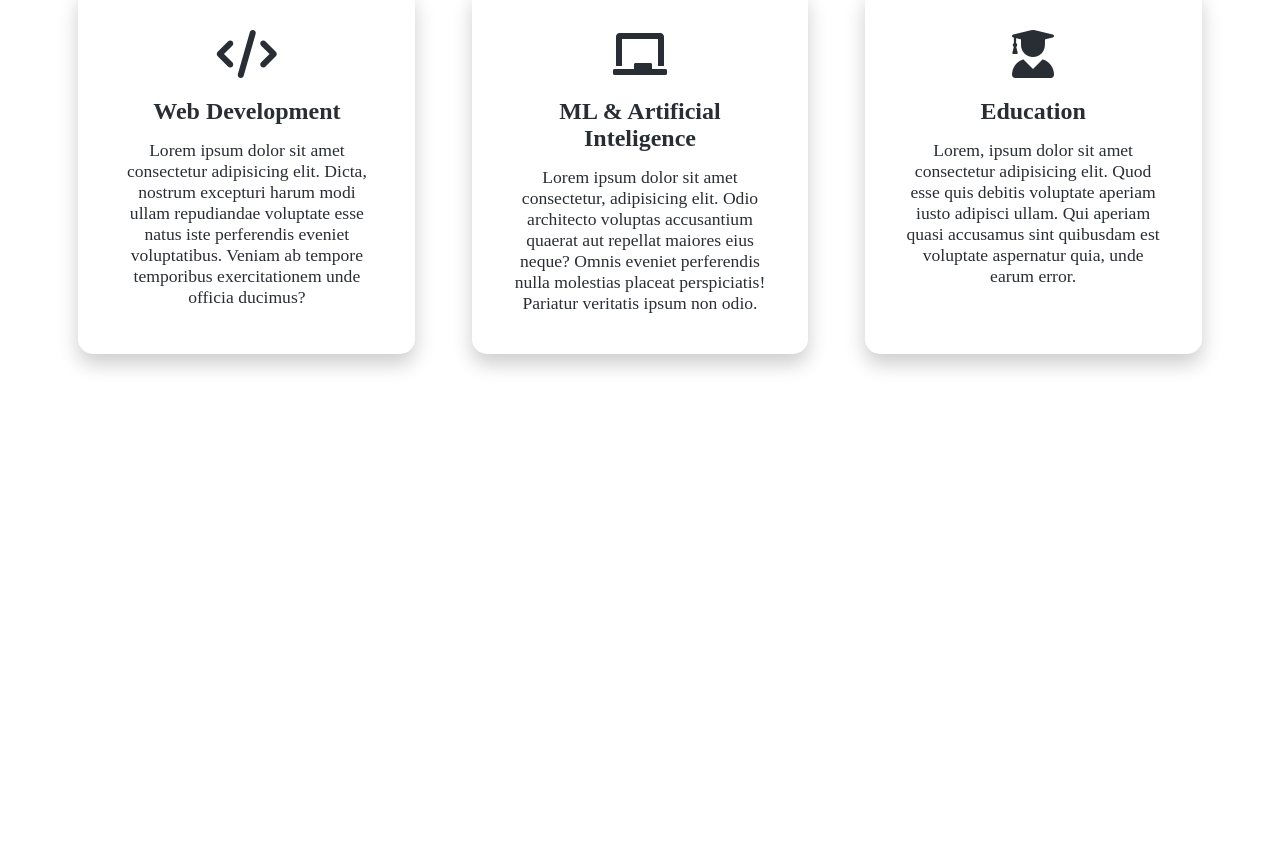
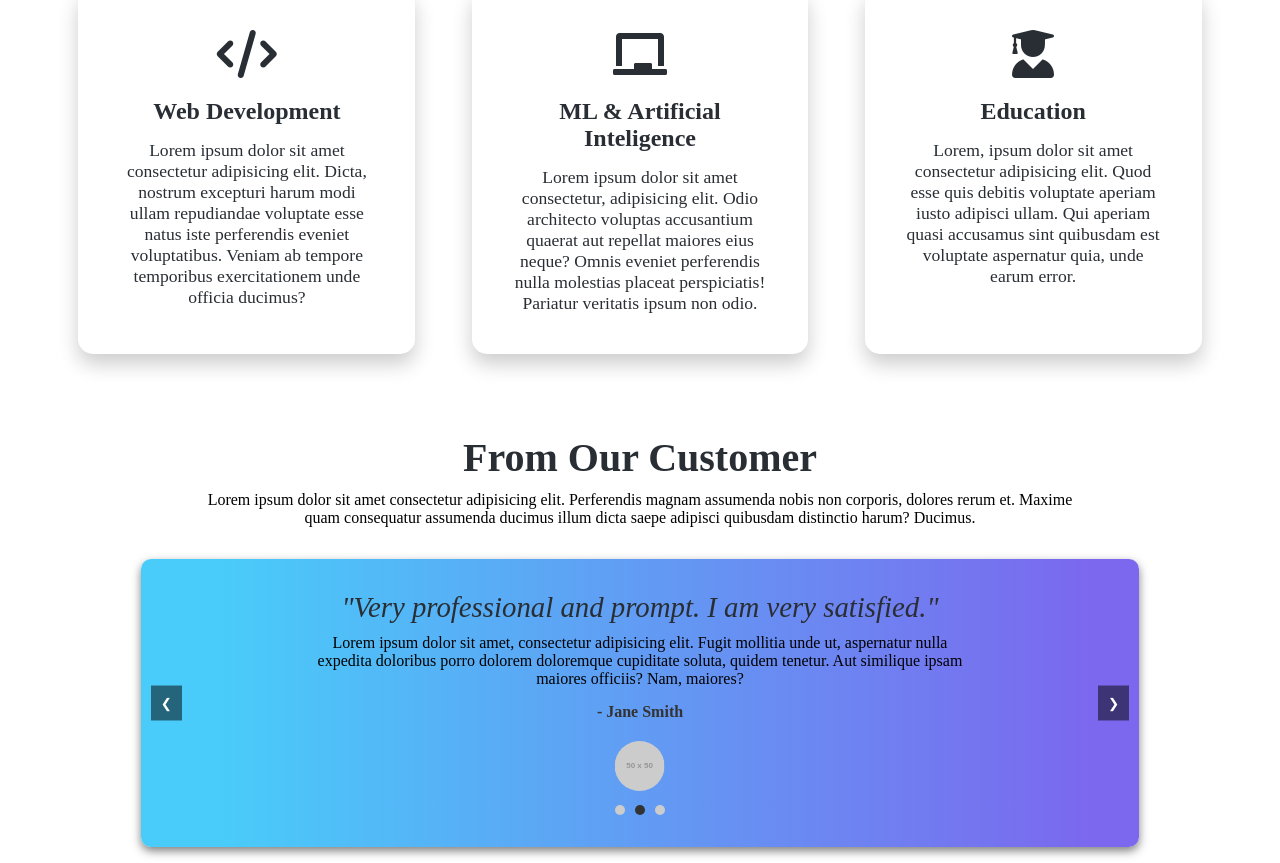
Before and after one commit to akashm2401/WTW, a React (Create React App) app: page / in a window 1280 px wide. Shown: the part 1879-2742 px from the top of the page. Before the commit the page ends 2281 px from the top, so only its background shows below. Built offline with nearby package versions, Linux system fonts and the light colour scheme.

Commit message:
Added reviews section

```diff
--- a/src/components/LandingPage/LandingPage.tsx
+++ b/src/components/LandingPage/LandingPage.tsx
@@ -4,6 +4,7 @@ import React from 'react';
 import HeroComponent from './HeroComponent/HeroComponent.tsx';
 import AboutComponent from './AboutComponent/AboutComponent.tsx';
 import ServicesComponent from './ServicesComponent/ServicesComponent.tsx';
+import ReviewsComponent from './ReviewsComponent/ReviewsComponent.tsx';
 
 export default function LandingPage() {
   return (
@@ -13,6 +14,7 @@ export default function LandingPage() {
             <HeroComponent/>
             <AboutComponent/>
             <ServicesComponent/>
+            <ReviewsComponent/>
         </section>
     </div>
   )
--- /dev/null
+++ b/src/components/LandingPage/ReviewsComponent/ReviewsComponent.scss
@@ -0,0 +1,160 @@
+#reviews {
+    padding: 1rem;
+    margin-top: 1rem;
+
+    .reviews-container {
+
+        .reviews-header {
+            h2 {
+                color: #292E34;
+                text-align: center;
+                font-size: 2.5rem;
+            }
+
+            p {
+                margin: 10px 15%;
+                width: 70%;
+                text-align: center;
+                font-size: 1rem;
+            }
+        }
+
+        .reviews-main {
+            margin-top: 2rem;
+            .carousel {
+                position: relative;
+                width: 80%;
+                // max-width: 600px;
+                margin: auto;
+                overflow: hidden;
+                border-radius: 10px;
+                // background-color: #f9f9f9;
+                background: linear-gradient(90deg, rgba(73,204,249,1) 8%, rgba(123,104,238,1) 95%);
+                padding: 2rem;
+                box-shadow: 0 4px 10px rgba(0, 0, 0, 0.5);
+
+                .carousel-inner {
+                    display: flex;
+                    transition: transform 0.5s ease-in-out;
+                    /* Smooth transition */
+
+                    .carousel-slide {
+                        min-width: 100%;
+                        box-sizing: border-box;
+                        text-align: center;
+
+                        .review-text {
+                            font-style: italic;
+                            margin-bottom: 10px;
+                            // color: #555;
+                            color: #292E34;
+                            font-size: 1.8rem;
+                        }
+
+                        .review-desc{
+                            margin: 0 15%;
+                            width: 70%;
+                            text-wrap: wrap;
+                            text-align: center;
+                            font-size: 1rem;
+                            margin-bottom: 15px;
+                        }
+
+                        .review-author {
+                            font-weight: bold;
+                            color: #333;
+                            margin-bottom: 10px;
+                        }
+
+                        .review-image {
+                            width: 50px;
+                            height: 50px;
+                            border-radius: 50%;
+                            object-fit: cover;
+                            margin-top: 10px;
+                        }
+                    }
+                }
+
+                .carousel-button {
+                    position: absolute;
+                    top: 50%;
+                    transform: translateY(-50%);
+                    background-color: rgba(0, 0, 0, 0.5);
+                    color: white;
+                    border: none;
+                    padding: 10px;
+                    cursor: pointer;
+                    z-index: 10;
+                }
+
+                .carousel-button.prev {
+                    left: 10px;
+                }
+
+                .carousel-button.next {
+                    right: 10px;
+                }
+
+                .carousel-dots {
+                    display: flex;
+                    justify-content: center;
+                    margin-top: 10px;
+
+                    .dot {
+                        width: 10px;
+                        height: 10px;
+                        margin: 0 5px;
+                        background-color: #ccc;
+                        border-radius: 50%;
+                        cursor: pointer;
+                        transition: background-color 0.3s ease;
+                    }
+
+                    .dot.active {
+                        background-color: #333;
+                    }
+                }
+            }
+        }
+    }
+}
+
+// Responsive
+@media only screen and (max-width: 992px) {
+    #reviews {
+
+        .reviews-container {
+
+            .reviews-header {
+
+                p {
+                    margin: 10px 5%;
+                    width: 90%;
+                }
+            }
+
+            .reviews-main {
+
+                .carousel {
+                    width: 90%;
+                    padding: 1rem 0;
+
+                    .carousel-inner {
+                        .carousel-slide {
+                            .review-text {
+                                font-size: 1.2rem;
+                            }
+
+                            .review-desc {
+                                margin: 0 10%;
+                                width: 80%;
+                                font-size: 0.8rem;
+                            }
+                        }
+                    }
+                }
+            }
+        }
+    }
+}
--- /dev/null
+++ b/src/components/LandingPage/ReviewsComponent/ReviewsComponent.tsx
@@ -0,0 +1,97 @@
+import React, { useState, useEffect } from 'react';
+
+// Add CSS
+import './ReviewsComponent.scss'
+
+export default function ReviewsComponent() {
+    const reviews = [
+        {
+            text: "This service was absolutely amazing! Highly recommended.",
+            desc: "Lorem ipsum dolor sit amet, consectetur adipisicing elit. Fugit mollitia unde ut, aspernatur nulla expedita doloribus porro dolorem doloremque cupiditate soluta, quidem tenetur. Aut similique ipsam maiores officiis? Nam, maiores?",
+            author: "John Doe",
+            image: "https://via.placeholder.com/50" // Optional profile image
+        },
+        {
+            text: "Very professional and prompt. I am very satisfied.",
+            desc: "Lorem ipsum dolor sit amet, consectetur adipisicing elit. Fugit mollitia unde ut, aspernatur nulla expedita doloribus porro dolorem doloremque cupiditate soluta, quidem tenetur. Aut similique ipsam maiores officiis? Nam, maiores?",
+            author: "Jane Smith",
+            image: "https://via.placeholder.com/50"
+        },
+        {
+            text: "Excellent support and great value for money.",
+            desc: "Lorem ipsum dolor sit amet, consectetur adipisicing elit. Fugit mollitia unde ut, aspernatur nulla expedita doloribus porro dolorem doloremque cupiditate soluta, quidem tenetur. Aut similique ipsam maiores officiis? Nam, maiores?",
+            author: "Michael Lee",
+            image: "https://via.placeholder.com/50"
+        },
+    ];
+
+    const [currentIndex, setCurrentIndex] = useState(0);
+
+    const prevSlide = () => {
+        const isFirstSlide = currentIndex === 0;
+        const newIndex = isFirstSlide ? reviews.length - 1 : currentIndex - 1;
+        setCurrentIndex(newIndex);
+    };
+
+    const nextSlide = () => {
+        const isLastSlide = currentIndex === reviews.length - 1;
+        const newIndex = isLastSlide ? 0 : currentIndex + 1;
+        setCurrentIndex(newIndex);
+    };
+
+    const goToSlide = (slideIndex) => {
+        setCurrentIndex(slideIndex);
+    };
+
+    useEffect(() => {
+        const autoScroll = setInterval(() => {
+            nextSlide();
+        }, 5000);
+
+        return () => clearInterval(autoScroll); // Cleanup on unmount
+    }, [currentIndex]);
+
+    return (
+        <div>
+            <section id="reviews">
+                <div className="reviews-container">
+                    <div className="reviews-header">
+                        <h2>From Our Customer</h2>
+                        <p>Lorem ipsum dolor sit amet consectetur adipisicing elit. Perferendis magnam assumenda nobis non corporis, dolores rerum et. Maxime quam consequatur assumenda ducimus illum dicta saepe adipisci quibusdam distinctio harum? Ducimus.</p>
+                    </div>
+
+                    <div className="reviews-main">
+                        <div className="carousel">
+                            <div
+                                className="carousel-inner"
+                                style={{ transform: `translateX(-${currentIndex * 100}%)` }}
+                            >
+                                {reviews.map((review, index) => (
+                                    <div key={index} className="carousel-slide">
+                                        <p className="review-text">"{review.text}"</p>
+                                        <div className="review-desc">{review.desc}</div>
+                                        <h4 className="review-author">- {review.author}</h4>
+                                        {review.image && (
+                                            <img src={review.image} alt={review.author} className="review-image" />
+                                        )}
+                                    </div>
+                                ))}
+                            </div>
+                            <button onClick={prevSlide} className="carousel-button prev">❮</button>
+                            <button onClick={nextSlide} className="carousel-button next">❯</button>
+                            <div className="carousel-dots">
+                                {reviews.map((_, index) => (
+                                    <div
+                                        key={index}
+                                        className={`dot ${currentIndex === index ? 'active' : ''}`}
+                                        onClick={() => goToSlide(index)}
+                                    />
+                                ))}
+                            </div>
+                        </div>
+                    </div>
+                </div>
+            </section>
+        </div>
+    );
+}
```
